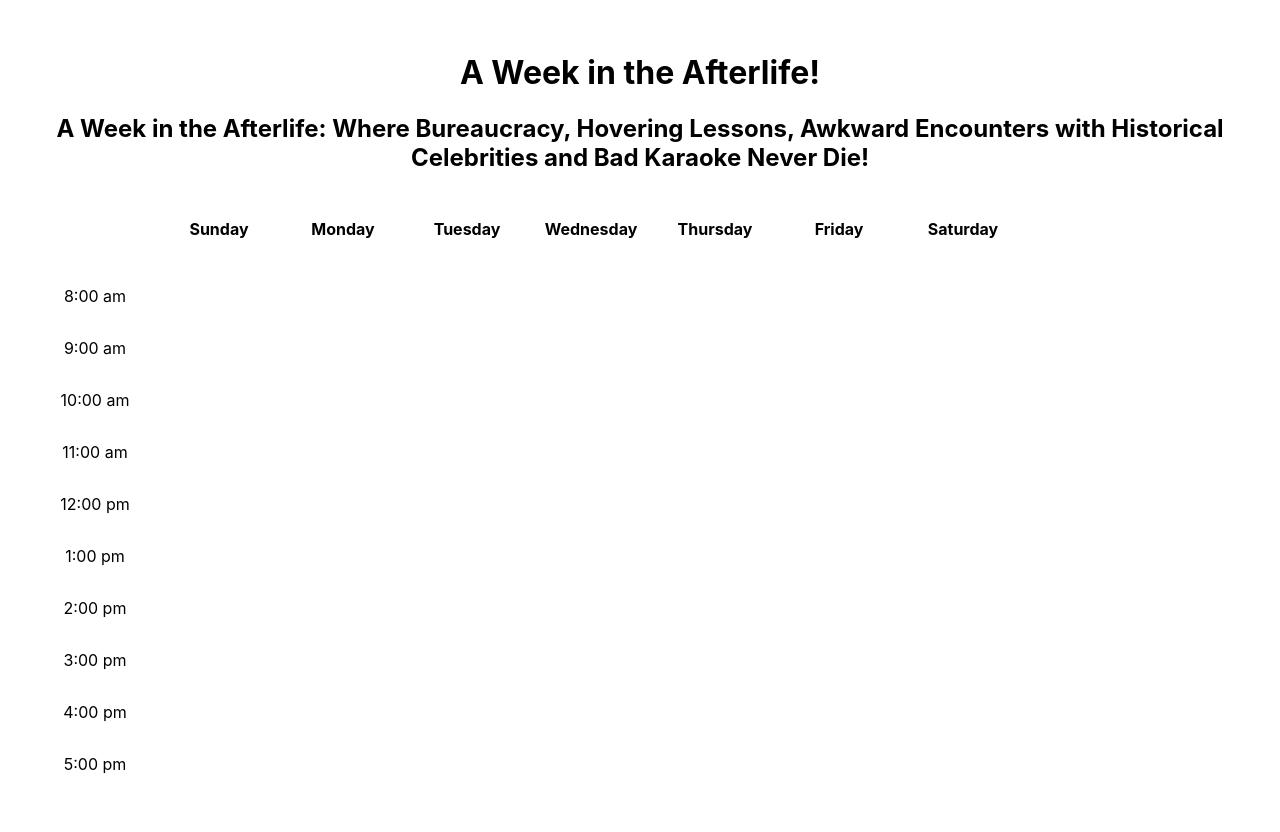
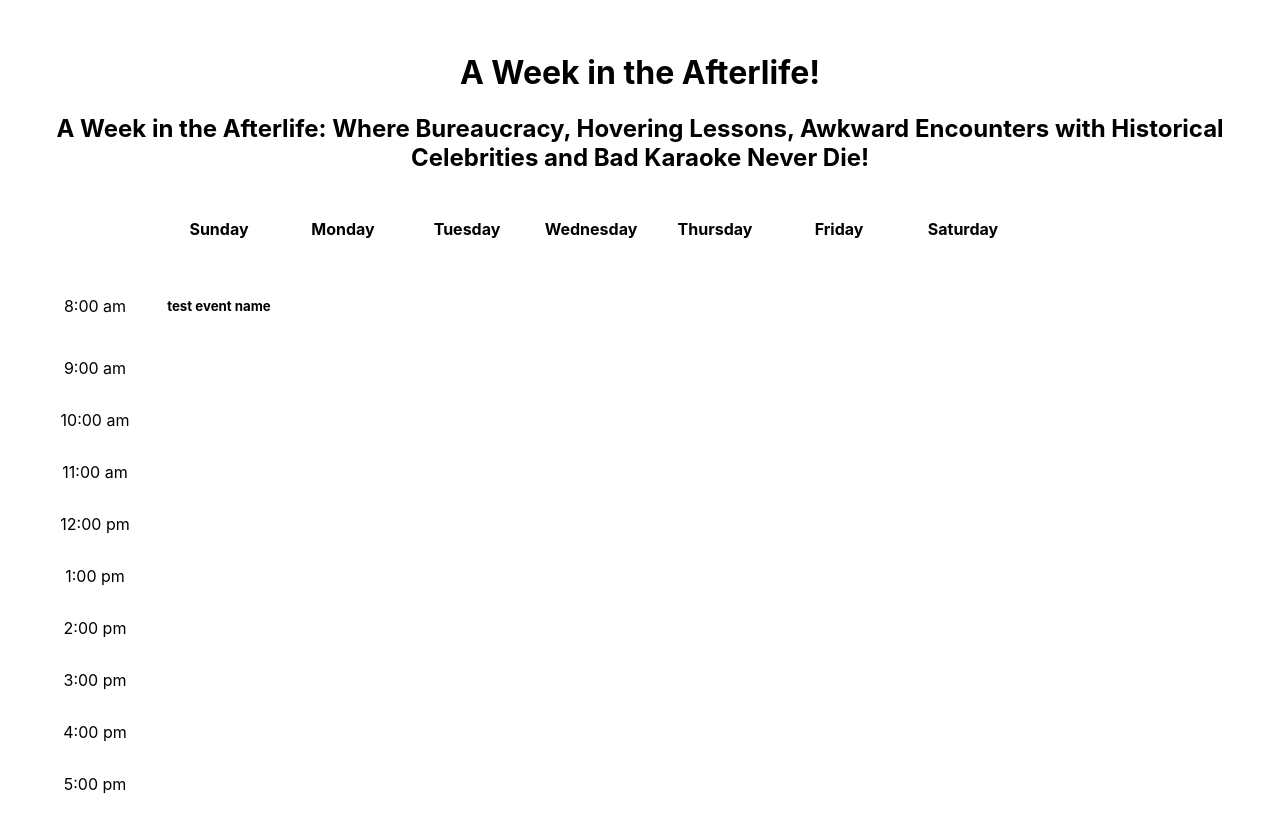
Before and after one commit to Teklemya/Lab01-Calendar, a React (Vite) app in the folder timetabled/: page / in a window 1280 px wide. Shown: the top 832 px of the page. Built offline with nearby package versions, Linux system fonts and the light colour scheme.

Commit message:
created and linked event

```diff
--- a/timetabled/src/Components/Calendar.jsx
+++ b/timetabled/src/Components/Calendar.jsx
@@ -1,5 +1,4 @@
-// eslint-disable-next-line no-unused-vars
-import React from "react";
+import Event from "./Event";
 
 const Calendar = () => {
   return (
@@ -20,6 +19,7 @@
         <tbody>
           <tr>
             <td className="time">8:00 am</td>
+            <Event />
           </tr>
           <tr>
             {" "}
--- /dev/null
+++ b/timetabled/src/Components/Event.jsx
@@ -0,0 +1,9 @@
+const Event = () => {
+  return (
+    <td className="Event">
+        <h5>test event name</h5>
+    </td>
+  )
+}
+
+export default Event
```
